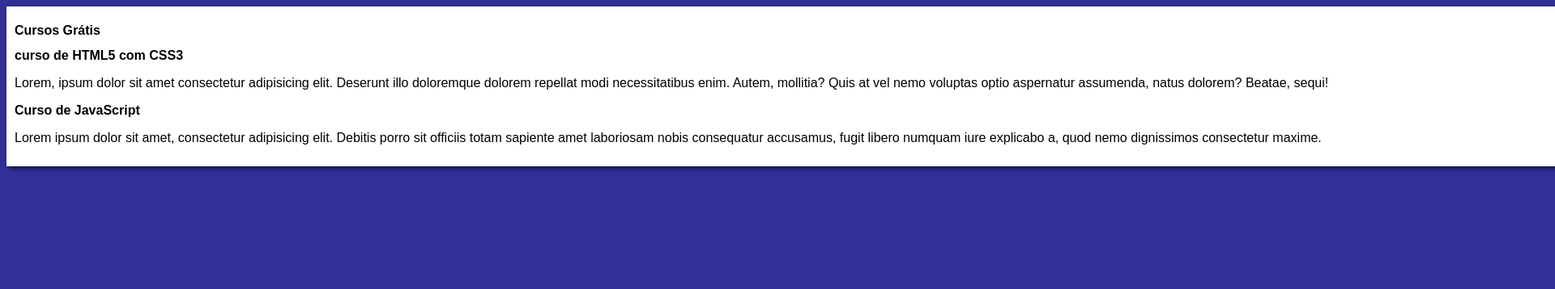
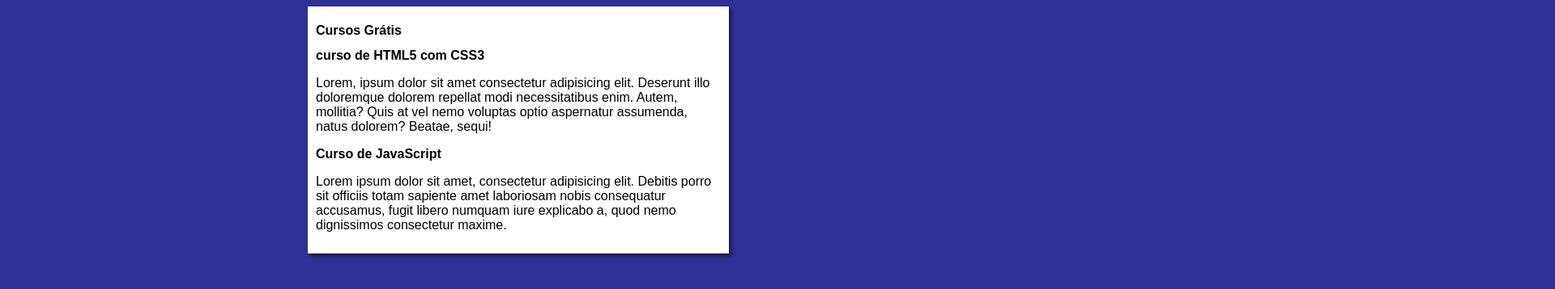
Before and after one commit to DanyeLL2003/Projeto-site, a plain HTML site: page index.html in a window 1280 px wide. Shown: the top 358 px of the page at 81% size, 1920 px wide, since content can reach past the window. Drawn offline with Linux system fonts and the light colour scheme.

Commit message:
Update style.css

```diff
--- a/estilos/style.css
+++ b/estilos/style.css
@@ -12,7 +12,7 @@ body{
 
 main{
     background-color: white;
-    width: 500%;
+    width: 500px;
     margin: auto;
     padding: 10px;
     box-shadow: 3px 3px 5px rgba(0, 0, 0, 0.575);
```
